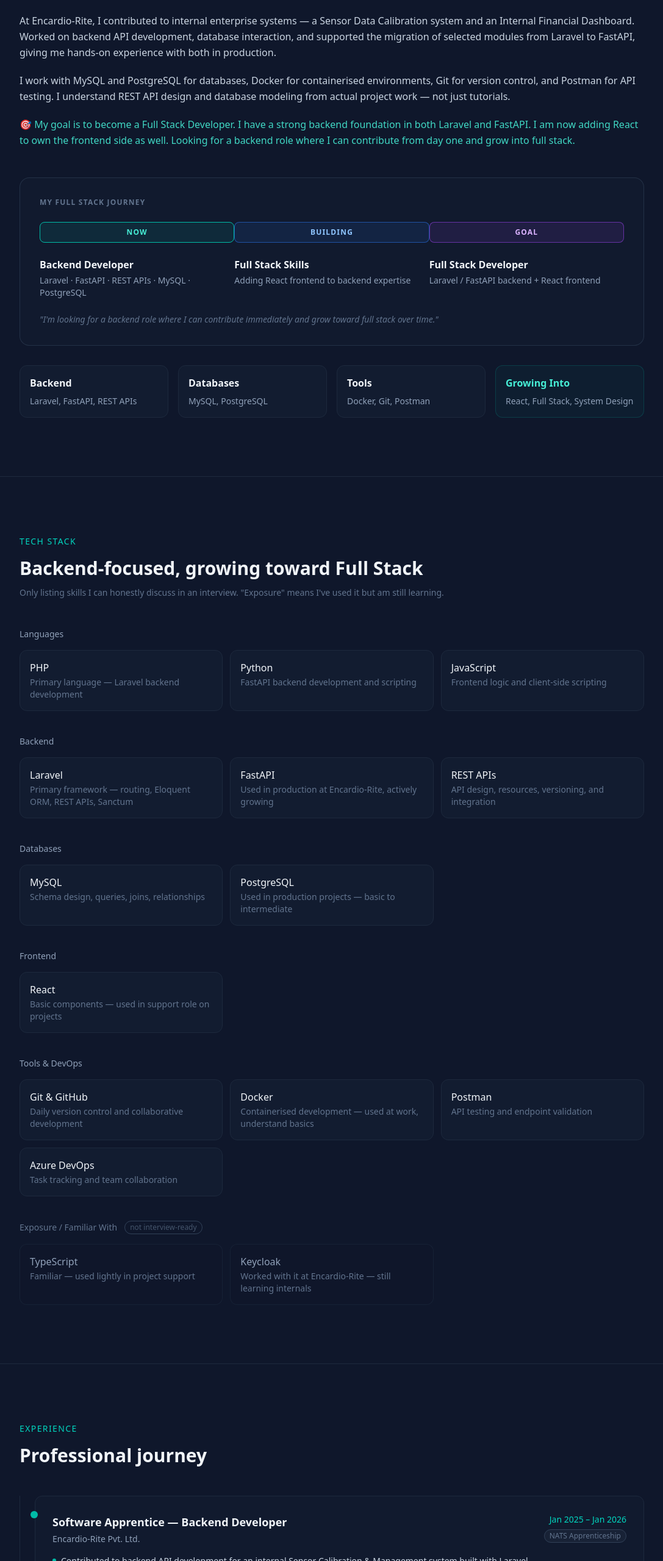
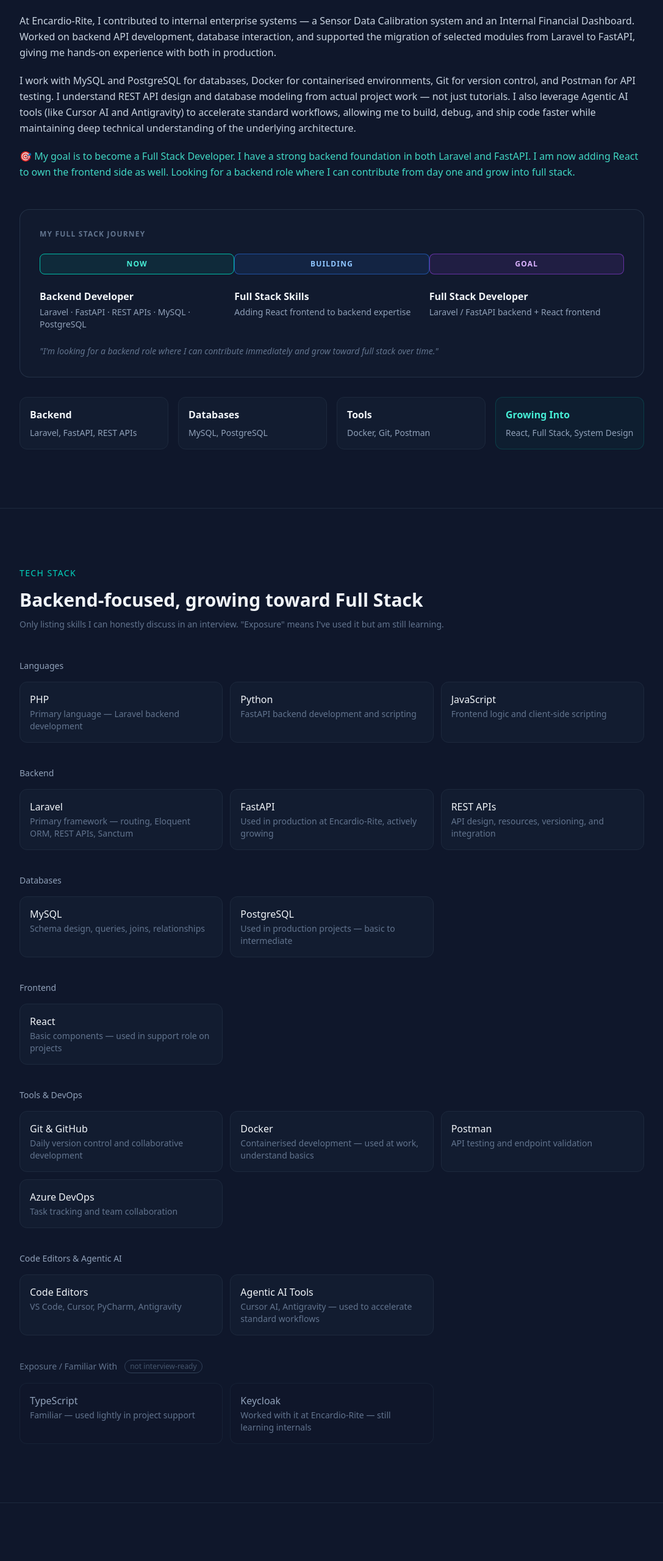
Before and after one commit to Abhiraj0406/portfolio, a React (Vite) app: page / in a window 1280 px wide. Shown: the part 1086-3646 px from the top of the page at 61% size, without its empty margins (96-1183 px from the left). Built offline with nearby package versions, Linux system fonts and the light colour scheme; no server answers; the HTML template or start-up script is replaced by a standard one.

Commit message:
feat: add About component and update resume with project details and technical tools

```diff
--- a/resume.html
+++ b/resume.html
@@ -126,6 +126,12 @@
                 <div class="col-span-1 font-semibold text-gray-800">Tools:</div>
                 <div class="col-span-5">Git, GitHub, Docker, Postman, Azure DevOps</div>
 
+                <div class="col-span-1 font-semibold text-gray-800">Code Editors:</div>
+                <div class="col-span-5">VS Code, PyCharm</div>
+
+                <div class="col-span-1 font-semibold text-gray-800">Agentic AI:</div>
+                <div class="col-span-5">Cursor AI, Antigravity</div>
+
                 <div class="col-span-1 font-semibold text-gray-800">Exposure:</div>
                 <div class="col-span-5">React, TypeScript, Keycloak</div>
             </div>
@@ -175,15 +181,20 @@
 
         <!-- PROJECTS -->
         <div class="mb-5">
-            <h2 class="section-title">Encardio-Rite Projects</h2>
+            <h2 class="section-title">Projects</h2>
             <div class="grid grid-cols-1 gap-1.5">
-                <div class="flex justify-between items-baseline">
-                    <h3 class="text-[0.85rem] font-semibold text-gray-900">Sensor Data Calibration & Management System</h3>
-                    <p class="text-[0.75rem] text-gray-500 font-medium">Laravel, FastAPI, PostgreSQL, Docker</p>
+                <div>
+                    <div class="flex justify-between items-baseline">
+                        <h3 class="text-[0.85rem] font-semibold text-gray-900">ExploreHub — Web Data Discovery Platform</h3>
+                        <p class="text-[0.75rem] text-gray-500 font-medium">NestJS, PostgreSQL, Agentic AI, Docker</p>
+                    </div>
+                    <ul class="list-none mt-0.5">
+                        <li>Accelerated backend prototyping and development by leveraging Agentic AI tools like Cursor AI and Antigravity.</li>
+                    </ul>
                 </div>
                 <div class="flex justify-between items-baseline">
-                    <h3 class="text-[0.85rem] font-semibold text-gray-900">Internal Financial Dashboard</h3>
-                    <p class="text-[0.75rem] text-gray-500 font-medium">FastAPI, Python, PostgreSQL, React, Docker</p>
+                    <h3 class="text-[0.85rem] font-semibold text-gray-900">Encardio-Rite: Sensor Calibration & Financial Dashboard</h3>
+                    <p class="text-[0.75rem] text-gray-500 font-medium">Laravel, FastAPI, PostgreSQL, React, Docker</p>
                 </div>
             </div>
         </div>
--- a/src/components/About.jsx
+++ b/src/components/About.jsx
@@ -77,6 +77,9 @@
             I work with MySQL and PostgreSQL for databases, Docker for containerised
             environments, Git for version control, and Postman for API testing. I understand
             REST API design and database modeling from actual project work — not just tutorials.
+            I also leverage Agentic AI tools (like Cursor AI and Antigravity) to accelerate
+            standard workflows, allowing me to build, debug, and ship code faster while
+            maintaining deep technical understanding of the underlying architecture.
           </p>
 
           <p className="leading-relaxed font-medium text-teal-300/90">
--- a/src/components/FeaturedProjects.jsx
+++ b/src/components/FeaturedProjects.jsx
@@ -35,6 +35,7 @@
         name: 'ExploreHub — Web Data Discovery Platform',
         bullets: [
           'Company assignment to explore NestJS and Next.js by building a web data scraping platform.',
+          'Accelerated backend prototyping and full-stack integration by leveraging Agentic AI tools (Cursor AI) within standard IDEs.',
           'Implemented backend scraping workflows and connected them to a Next.js frontend.',
           'Deployed backend on Railway using Docker and frontend on Vercel.',
         ],
@@ -103,8 +104,7 @@
                     whileInView={{ opacity: 1, y: 0 }}
                     viewport={{ once: true, margin: '-60px' }}
                     transition={{ duration: 0.4, delay: i * 0.1 }}
-                    className={`flex flex-col rounded-xl border p-6 shadow-sm transition ${
-                      project.inProgress
+                    className={`flex flex-col rounded-xl border p-6 shadow-sm transition ${project.inProgress
                       ? 'border-teal-500/30 bg-teal-500/5 shadow-teal-500/10 hover:border-teal-400/50'
                       : 'border-slate-800 bg-slate-800/20 shadow-slate-950/40 hover:border-teal-500/40 hover:shadow-teal-500/20'
                       }`}
@@ -146,8 +146,7 @@
                         target={project.live ? '_blank' : undefined}
                         rel={project.live ? 'noopener noreferrer' : undefined}
                         aria-disabled={!project.live}
-                        className={`inline-flex items-center gap-2 rounded-full border px-4 py-2 text-xs font-medium transition ${
-                          project.live
+                        className={`inline-flex items-center gap-2 rounded-full border px-4 py-2 text-xs font-medium transition ${project.live
                           ? 'border-teal-500/60 bg-teal-500/10 text-teal-300 hover:border-teal-400 hover:bg-teal-500/20 hover:text-teal-100'
                           : 'cursor-not-allowed border-slate-700 bg-slate-800/40 text-slate-500'
                           }`}
@@ -165,8 +164,7 @@
                         target={project.repo ? '_blank' : undefined}
                         rel={project.repo ? 'noopener noreferrer' : undefined}
                         aria-disabled={!project.repo}
-                        className={`inline-flex items-center gap-2 rounded-full border px-4 py-2 text-xs font-medium transition ${
-                          project.repo
+                        className={`inline-flex items-center gap-2 rounded-full border px-4 py-2 text-xs font-medium transition ${project.repo
                           ? 'border-slate-600 bg-slate-900/70 text-slate-200 hover:border-teal-500 hover:text-teal-300'
                           : 'cursor-not-allowed border-slate-700 bg-slate-800/40 text-slate-500'
                           }`}
--- a/src/components/TechStack.jsx
+++ b/src/components/TechStack.jsx
@@ -37,6 +37,13 @@
       { name: 'Docker', desc: 'Containerised development — used at work, understand basics' },
       { name: 'Postman', desc: 'API testing and endpoint validation' },
       { name: 'Azure DevOps', desc: 'Task tracking and team collaboration' },
+    ],
+  },
+  {
+    title: 'Code Editors & Agentic AI',
+    skills: [
+      { name: 'Code Editors', desc: 'VS Code, Cursor, PyCharm, Antigravity' },
+      { name: 'Agentic AI Tools', desc: 'Cursor AI, Antigravity — used to accelerate standard workflows' },
     ],
   },
   {
@@ -128,11 +135,10 @@
                   <motion.li
                     key={skill.name}
                     variants={item}
-                    className={`rounded-xl border p-4 transition ${
-                      group.exposure
+                    className={`rounded-xl border p-4 transition ${group.exposure
                         ? 'border-slate-800/60 bg-slate-900/40 opacity-70 hover:opacity-90'
                         : 'border-slate-800 bg-slate-800/30 hover:border-teal-500/40 hover:bg-slate-800/50'
-                    }`}
+                      }`}
                   >
                     <span className={`font-medium ${group.exposure ? 'text-slate-400' : 'text-slate-100'}`}>
                       {skill.name}
```
Lines whose indentation alone changed are shown as unchanged.
